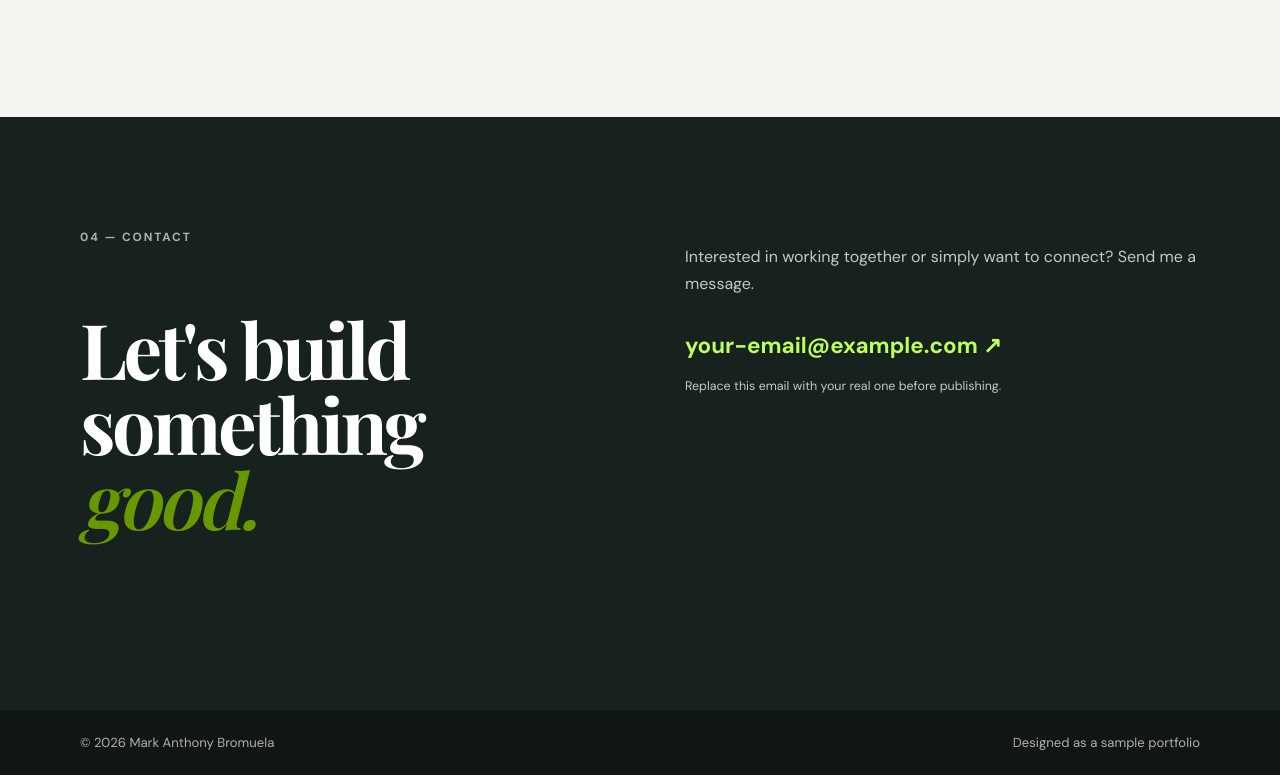
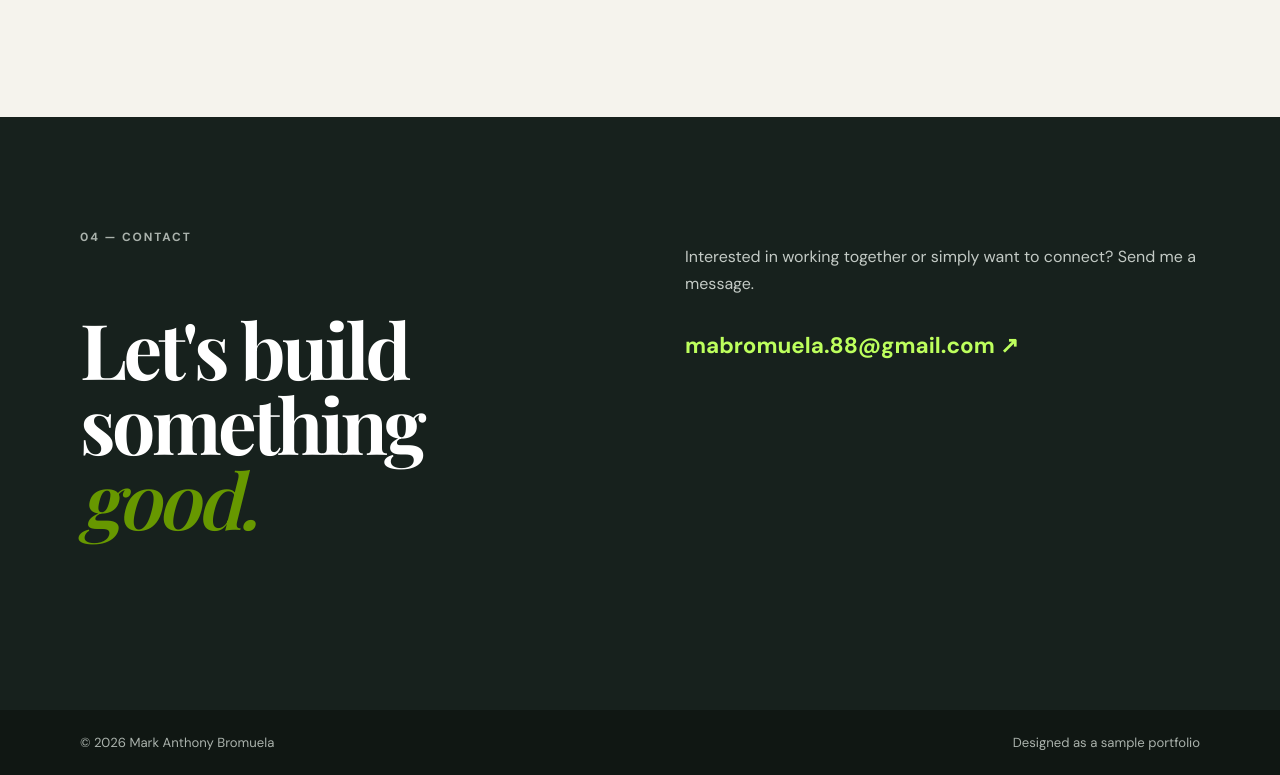
Before and after one commit to mabromuela88/my-portfolio-website, a plain HTML site: page index.html in a window 1280 px wide. Shown: the part 2803-3578 px from the top of the page. Drawn offline with nearby package versions, Linux system fonts and the light colour scheme.

Commit message:
Updated source file

```diff
--- a/index.html
+++ b/index.html
@@ -73,7 +73,7 @@
     <section id="contact" class="contact">
       <div class="container contact-inner">
         <div><p class="eyebrow">04 — CONTACT</p><h2>Let's build<br>something <em>good.</em></h2></div>
-        <div><p>Interested in working together or simply want to connect? Send me a message.</p><a class="email" href="mailto:your-email@example.com">your-email@example.com ↗</a><p class="hint">Replace this email with your real one before publishing.</p></div>
+        <div><p>Interested in working together or simply want to connect? Send me a message.</p><a class="email" href="mailto:mabromuela.88@gmail.com">mabromuela.88@gmail.com ↗</a></div>
       </div>
     </section>
   </main>
```
